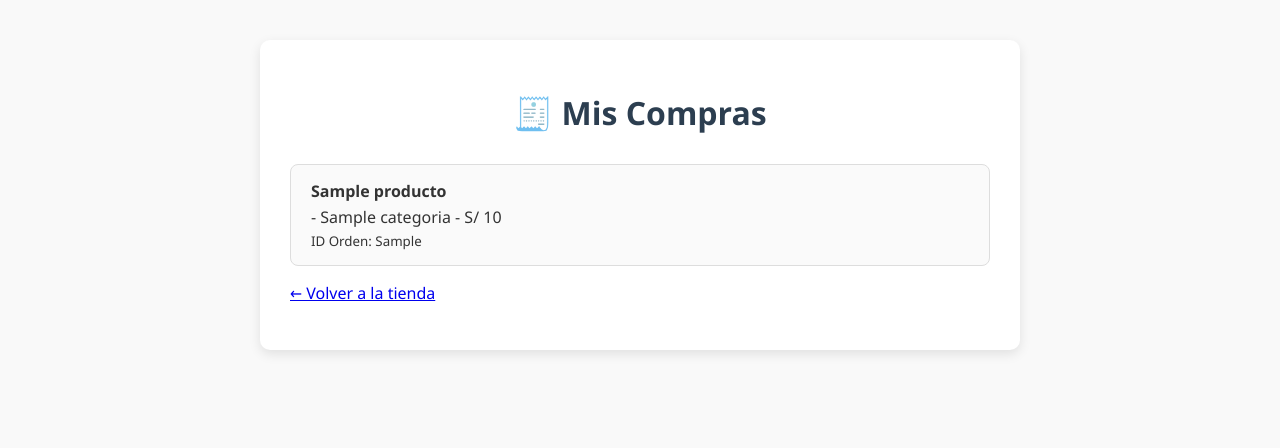
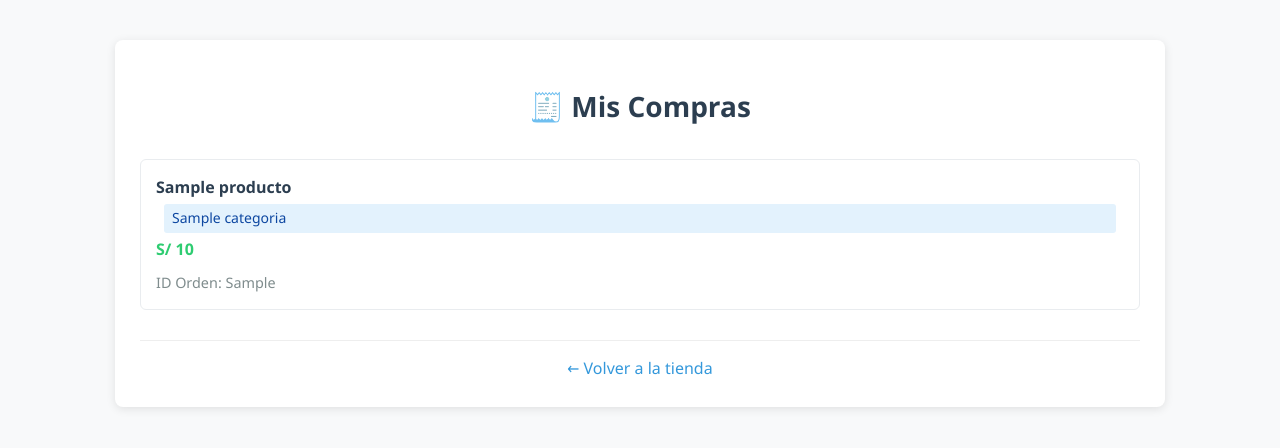
Before and after one commit to Alejosor/recomendador_ropa, a Flask app: template app/templates/mis_compras.html in a window 1280 px wide. Shown: the top 448 px of the page. Run offline with Flask 3, Linux system fonts and the light colour scheme; the template is opened without the code that fills it: most values are stand-ins (such as "Sample title", 1, 10 or a date in 2020).

Commit message:
Revamp mis_compras.html with enhanced styling, improved layout, and better user interaction elements

```diff
--- a/app/templates/mis_compras.html
+++ b/app/templates/mis_compras.html
@@ -2,25 +2,141 @@
 <html lang="es">
 <head>
     <meta charset="UTF-8">
-    <title>Mis Compras</title>
+    <meta name="viewport" content="width=device-width, initial-scale=1.0">
+    <title>Mis Compras | Futbolera</title>
     <link rel="stylesheet" href="{{ url_for('static', filename='styles.css') }}">
+    <style>
+        body {
+            font-family: 'Segoe UI', Tahoma, Geneva, Verdana, sans-serif;
+            background-color: #f8f9fa;
+            margin: 0;
+            padding: 0;
+            color: #2c3e50;
+            line-height: 1.6;
+        }
+
+        .container {
+            max-width: 1000px;
+            margin: 40px auto;
+            padding: 25px;
+            background-color: white;
+            border-radius: 8px;
+            box-shadow: 0 2px 10px rgba(0, 0, 0, 0.1);
+        }
+
+        h1 {
+            color: #2c3e50;
+            text-align: center;
+            margin-bottom: 30px;
+            font-size: 28px;
+        }
+
+        .product-list {
+            list-style-type: none;
+            padding: 0;
+            margin-bottom: 25px;
+        }
+
+        .product-item {
+            background-color: white;
+            border: 1px solid #e9ecef;
+            border-radius: 6px;
+            padding: 15px;
+            margin-bottom: 10px;
+            transition: background-color 0.2s;
+        }
+
+        .product-item:hover {
+            background-color: #f8f9fa;
+        }
+
+        .product-item strong {
+            font-weight: bold;
+            color: #2c3e50;
+            margin-right: 8px;
+        }
+
+        .order-id {
+            display: block;
+            margin-top: 5px;
+            color: #7f8c8d;
+            font-size: 0.9em;
+        }
+
+        .category {
+            background-color: #e3f2fd;
+            color: #0d47a1;
+            font-size: 14px;
+            padding: 3px 8px;
+            border-radius: 3px;
+            display: inline-block;
+            margin: 0 8px;
+        }
+
+        .price {
+            font-weight: bold;
+            color: #2ecc71;
+        }
+
+        .empty-message {
+            text-align: center;
+            padding: 30px;
+            color: #7f8c8d;
+            font-size: 18px;
+        }
+
+        .back-link {
+            text-align: center;
+            margin-top: 30px;
+            padding-top: 15px;
+            border-top: 1px solid #eee;
+        }
+
+        .back-link a {
+            color: #3498db;
+            text-decoration: none;
+            display: inline-flex;
+            align-items: center;
+            transition: color 0.3s;
+        }
+
+        .back-link a:hover {
+            color: #2980b9;
+            text-decoration: underline;
+        }
+
+        @media (max-width: 768px) {
+            .container {
+                margin: 20px;
+                padding: 15px;
+            }
+        }
+    </style>
 </head>
 <body>
     <div class="container">
         <h1>🧾 Mis Compras</h1>
+
         {% if compras %}
             <ul class="product-list">
                 {% for item in compras %}
                     <li class="product-item">
-                        <strong>{{ item.producto }}</strong> - {{ item.categoria }} - S/ {{ item.precio }} <br>
-                        <small>ID Orden: {{ item.id_orden }}</small>
+                        <strong>{{ item.producto }}</strong>
+                        <span class="category">{{ item.categoria }}</span>
+                        <span class="price">S/ {{ item.precio }}</span>
+                        <span class="order-id">ID Orden: {{ item.id_orden }}</span>
                     </li>
                 {% endfor %}
             </ul>
         {% else %}
-            <p>No has realizado compras aún.</p>
+            <div class="empty-message">
+                <p>No has realizado compras aún.</p>
+            </div>
         {% endif %}
-        <p><a href="{{ url_for('main.index') }}">← Volver a la tienda</a></p>
+
+        <div class="back-link">
+            <a href="{{ url_for('main.index') }}">← Volver a la tienda</a>
+        </div>
     </div>
 </body>
 </html>
```
